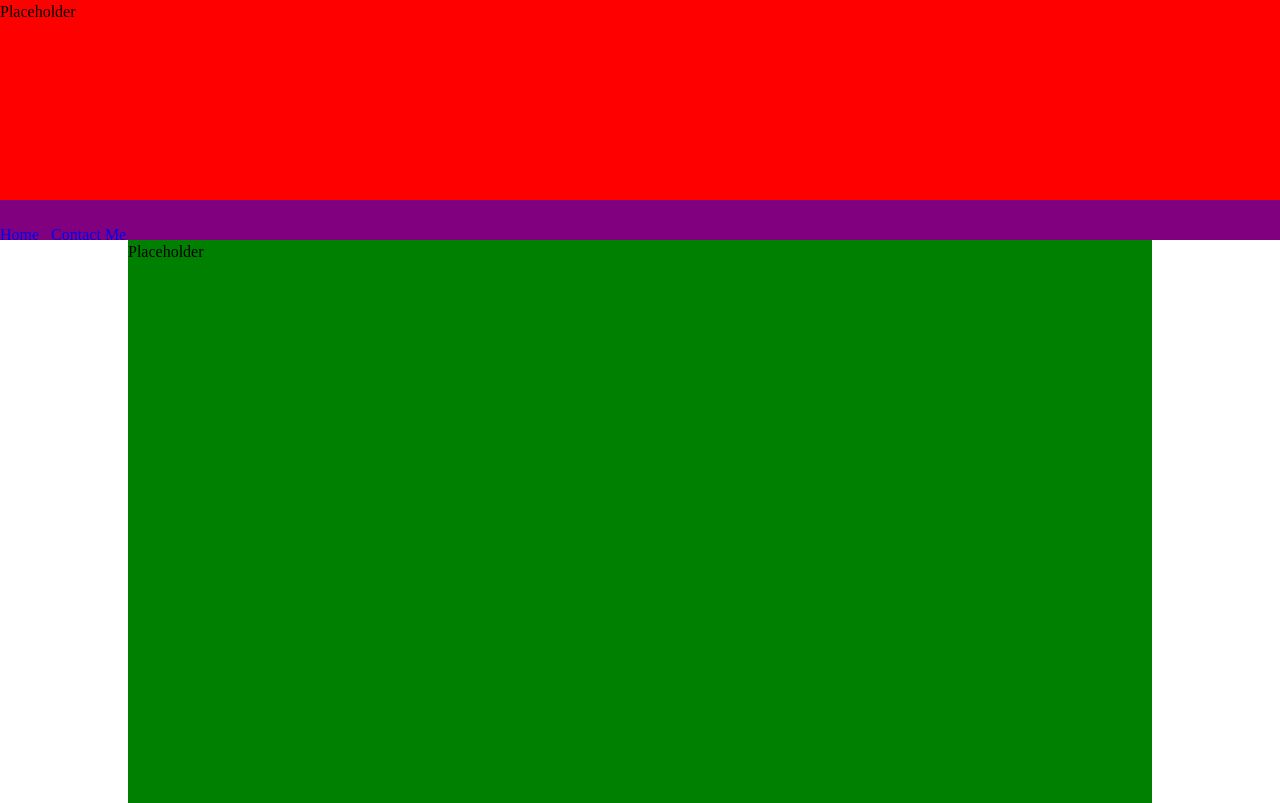
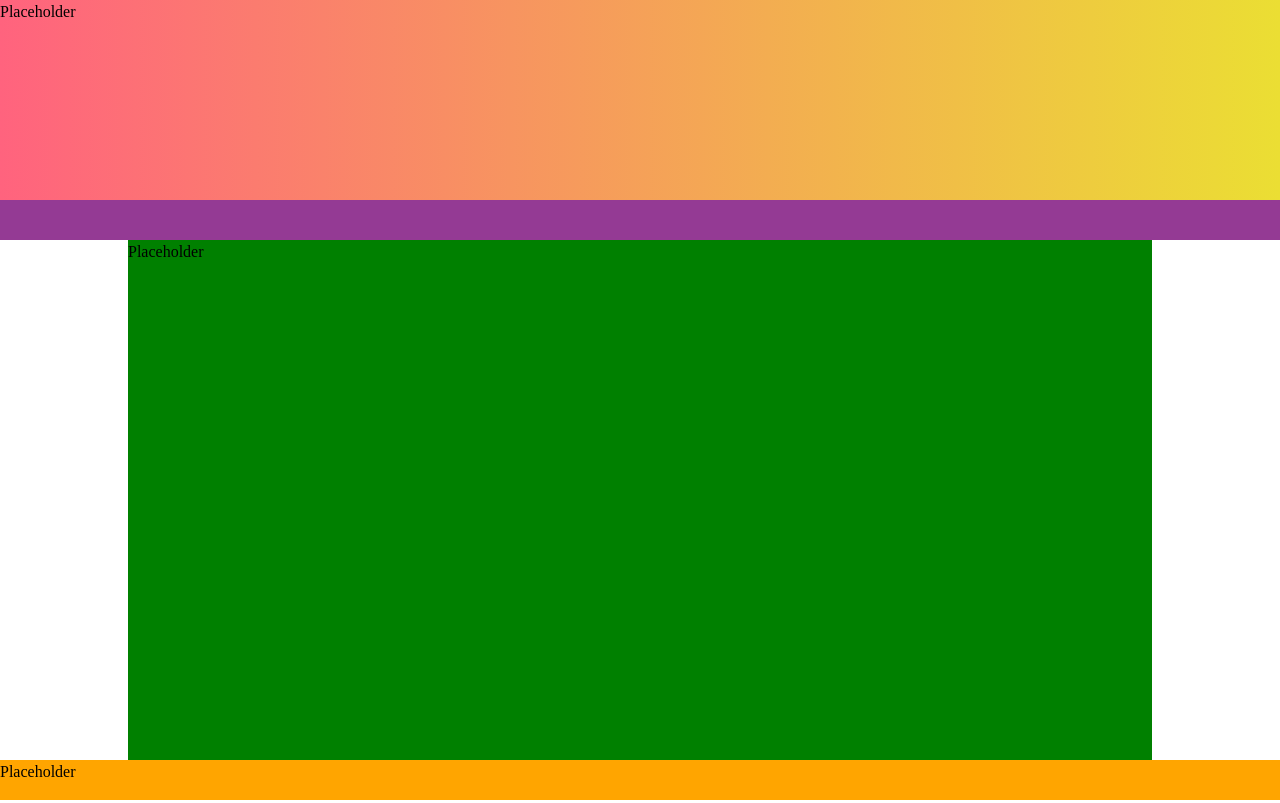
Before and after one commit to SebastianEShelby/personal-portfolio-website, a plain HTML site: page index.html in a window 1280 px wide. Shown: the top 803 px of the page. Drawn offline with nearby package versions, Linux system fonts and the light colour scheme.

Commit message:
Added some style

```diff
--- a/index.html
+++ b/index.html
@@ -18,12 +18,10 @@
         </header>
 
         <nav class="item">
-            <ul>
+            <!-- <ul>
                 <li><a href="#home">Home</a></li>
-                <li><a href="#"></a></li>
-                <li><a href="#"></a></li>
                 <li><a href="#contact">Contact Me</a></li>
-            </ul>
+            </ul>  -->
         </nav>
 
         <main class="item">
--- a/static/css/styles.css
+++ b/static/css/styles.css
@@ -2,12 +2,12 @@
 
 .container {
     display: grid;
-    grid-template-columns: [first-line] 10vw [line2] 80vw [line3] 10vw [last-line];
-    grid-template-rows: [first-row] 25vh [row2] 5vh [row3] 85vh [row4] 5vh [last-row];
+    grid-template-columns: [first-line] 1fr [line2] 80vw [line3] 1fr [last-line];
+    grid-template-rows: [first-row] 25vh [row2] 5vh [row3] 65vh [row4] 5vh [last-row];
 }
 
 header {
-    background-color: red;
+    background-image: linear-gradient(to right,rgb(255, 99, 126, 1) , rgba(230, 214, 0, 0.8));
     grid-column-start: first-line;
     grid-column-end: last-line;
     grid-row-start: first-row;
@@ -15,18 +15,22 @@ header {
 }
 
 nav {
-    background-color: purple;
+    background-color: rgb(148, 58, 148);
+    /* background-image: linear-gradient(to right, rgb(255, 99, 126, 1), rgb(230, 214, 0, 0.8)); */
     /* Format: grid-column-start/grid-column-end */
     grid-column: first-line/last-line;
     /* Format: grid-row-start/grid-row-end */
     grid-row: 2/span 1;
 }
 
-nav li {
+nav ul {
+    margin: 0;
+}
+nav ul li {
     display: inline-block;
 }
 
-nav li a{
+nav ul li a{
     text-decoration-line: none;
 }
 
@@ -37,7 +41,7 @@ main {
 }
 
 footer {
-    background-color: purple;
+    background-color: orange;
     /* Format: grid-row-start/grid-column-start/grid-row-end/grid-column-end */
     grid-area: 4/first-line/span 1/last-line;
 }
```
